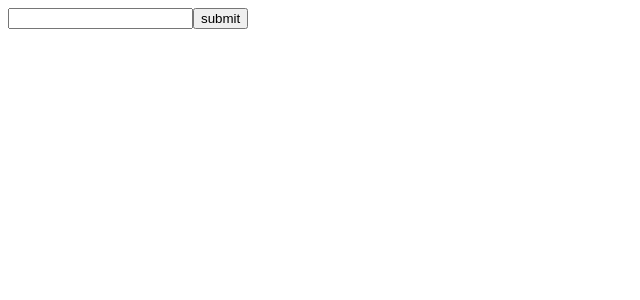
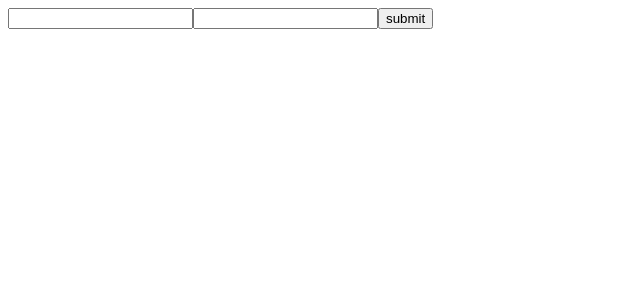
Before and after one commit to Marian-hub/SchoolProject-08-12-2021, a React (Create React App) app in the folder frontend/: page /register in a window 1280 px wide. Shown: the top 300 px of the page, without its empty margins (0-640 px from the left). Built offline with nearby package versions, Linux system fonts and the light colour scheme.

Commit message:
adding registration route

```diff
--- a/frontend/src/components/App.js
+++ b/frontend/src/components/App.js
@@ -1,12 +1,14 @@
 import React, { Component } from 'react'
-import {BrowserRouter,Route} from 'react-router-dom'
+import { BrowserRouter, Route } from 'react-router-dom'
 import Home from './Home'
 import Login from './Login'
+import Register from './Register'
 const App = () => {
     return (
         <BrowserRouter >
-            <Route path="/" component={Login}></Route>
-            <Route path={"/home"} component={Home}></Route>
+            <Route path="/login" component={Login}></Route>
+            <Route path="/home" component={Home}></Route>
+            <Route path="/register" component={Register}></Route>
         </BrowserRouter>
     )
 }
--- /dev/null
+++ b/frontend/src/components/Register.js
@@ -0,0 +1,66 @@
+import React, { Component } from 'react'
+import { Redirect } from 'react-router-dom'
+import axios from 'axios'
+class Register extends Component {
+    constructor(props) {
+        super(props)
+        this.state = {
+            name: " ",
+            role: " "
+        }
+    }
+    register = () => {
+        const registrationRequest = axios.post("http://localhost:4000/register", {
+            "name": this.state.name,
+            "role": this.state.role
+        }).then((err) => {
+            if (err) {
+                return (
+                    <div>
+                        SOMETHING WENT WRONG
+                    </div>
+                )
+            }
+            return (
+                <Redirect to="/home" />
+            )
+        })
+    }
+    handleSubmit = (e) => {
+        e.preventDefault()
+        this.register()
+    }
+    handleChange = (evt) => {
+        const value = evt.target.value;
+        this.setState({
+            ...this.state,
+            [evt.target.name]: value
+        })
+
+    }
+    render() {
+        return (
+            <div>
+                <form onSubmit={this.handleSubmit}>
+                    <input
+                        type="text"
+                        name="name"
+                        value={this.state.name}
+                        onChange={this.handleChange}
+                    />
+                    <input
+                        type="text"
+                        name="role"
+                        value={this.state.role}
+                        onChange={this.handleChange}
+                    />
+                    <input
+                        type="submit"
+                        value="submit"
+                    />
+                </form>
+            </div>
+        )
+    }
+}
+export default Register
```
Also changed, not shown: 1 other file (tests, documents, lock files or other folders).
